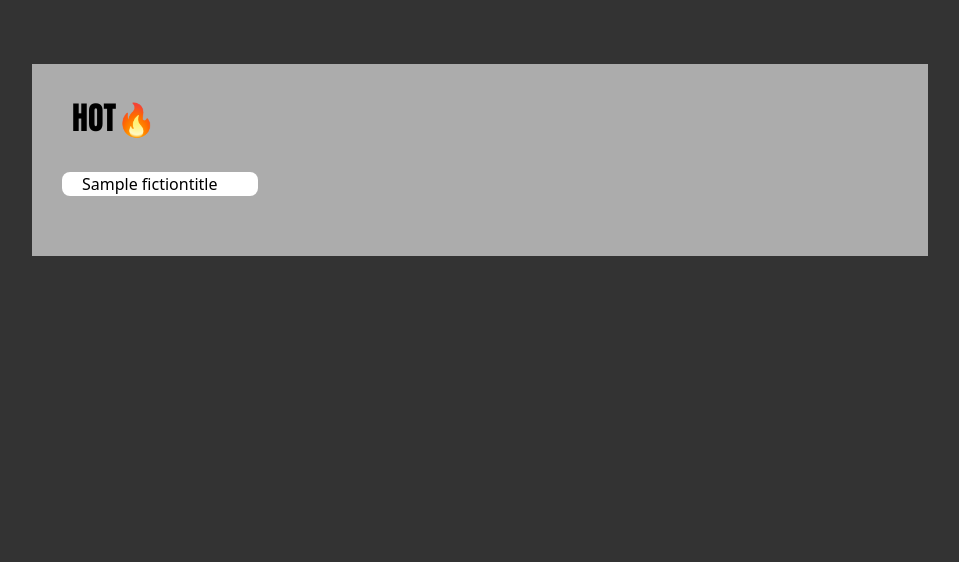
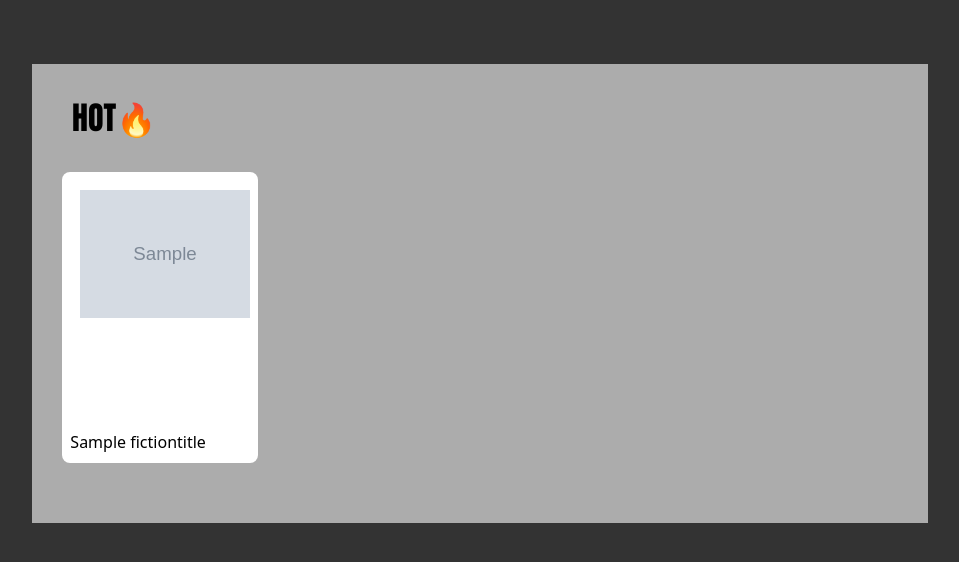
Before and after one commit to chinapat317/Fiction-Fans, a Django app: page /fiction/hot/ in a window 1280 px wide. Shown: the part 80-642 px from the top of the page, without its empty margins (160-1119 px from the left). Run offline with Django 4.2, Linux system fonts and the light colour scheme; tables that the repository leaves empty hold one stand-in row (values such as "Sample post"); grey boxes marked "Sample" are stand-in pictures; some libraries are stand-ins or nearby versions.

Commit message:
Add display cover on the page

```diff
--- a/fiction_fans/templates/fiction_fans/hot_page.html
+++ b/fiction_fans/templates/fiction_fans/hot_page.html
@@ -7,9 +7,12 @@
         </h1>
     </div>
     {% for fiction in hot_fictions %}
-    <ul style="list-style: none; display: inline-flex; margin: 30px auto; padding: 0px 20px; box-sizing: border-box; width: 196px; border-radius: 8px; background-color: white;">
+    <ul style="list-style: none; display: inline-flex; margin: 30px auto; padding: 1%; box-sizing: border-box; width: 196px; border-radius: 8px; background-color: white;">
         <li>
             <a href="{% url 'fiction_fans:fiction_view' fiction.id %}" style="color: black; text-decoration: none;">
+                <div style="width: 170px; height: 230px; float: left; margin: 10px;">
+                    <img src="{{ fiction.cover_url }}">
+                </div>
                 {{ fiction.title }}
             </a>
         </li>
--- a/fiction_fans/templates/fiction_fans/recently_page.html
+++ b/fiction_fans/templates/fiction_fans/recently_page.html
@@ -7,9 +7,12 @@
         </h1>
     </div>
     {% for fiction in recently_fictions %}
-    <ul style="list-style: none; display: inline-flex; margin: 30px auto; padding: 0px 20px; box-sizing: border-box; width: 196px; border-radius: 8px; background-color: white;">
+    <ul style="list-style: none; display: inline-flex; margin: 30px auto; padding: 1%; box-sizing: border-box; width: 196px; border-radius: 8px; background-color: white;">
         <li>
             <a href="{% url 'fiction_fans:fiction_view' fiction.id %}" style="color: black; text-decoration: none;">
+                <div style="width: 170px; height: 230px; float: left; margin: 10px;">
+                    <img src="{{ fiction.cover_url }}">
+                </div>
                 {{ fiction.title }}
             </a>
         </li>
```
